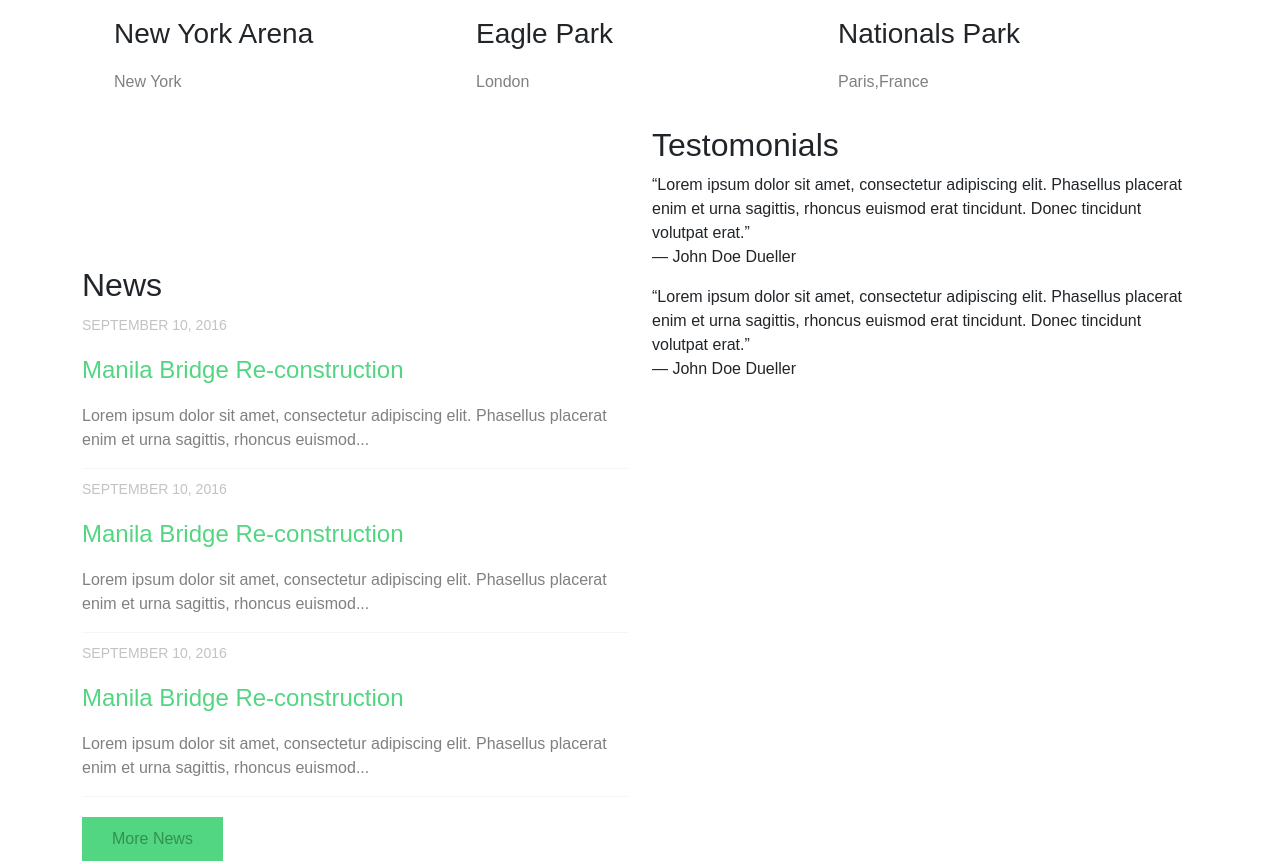
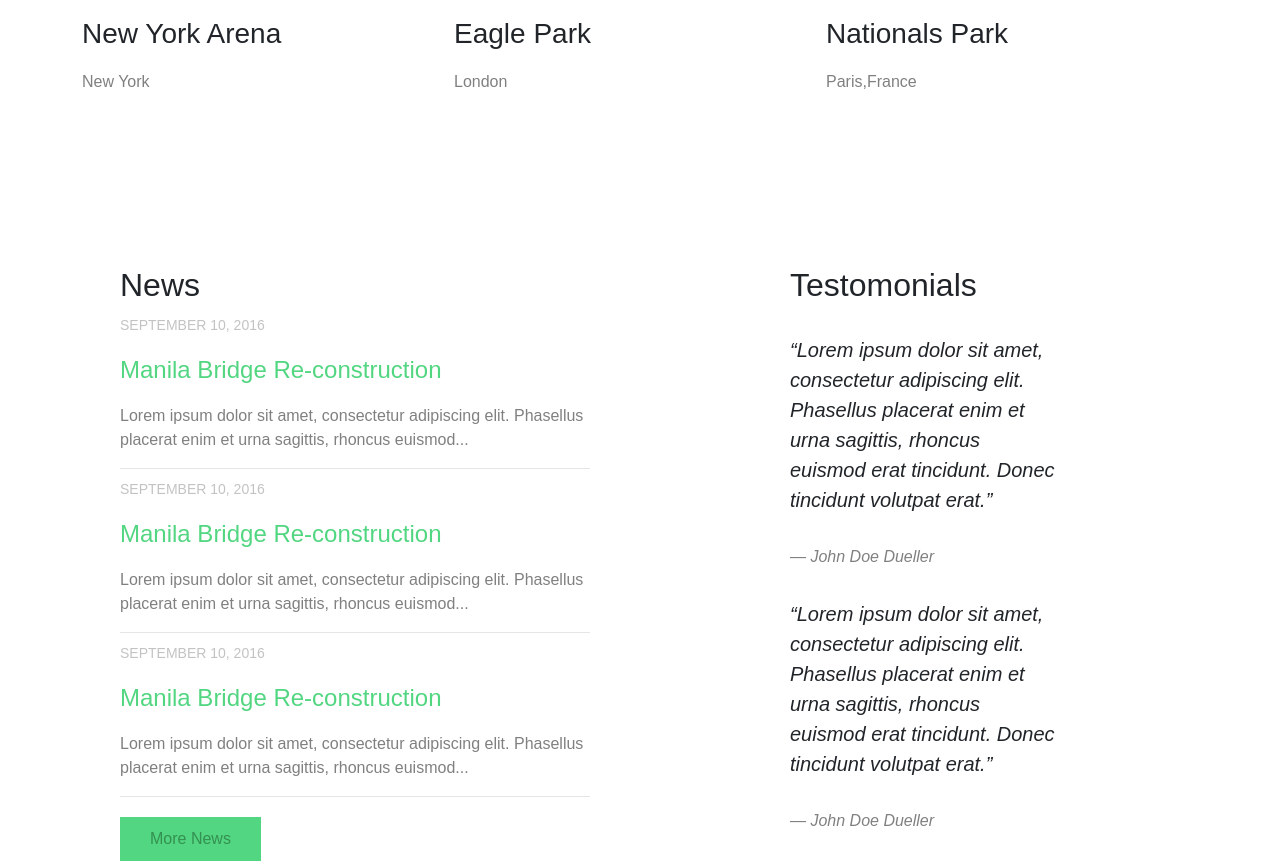
Before and after one commit to farruxaliyev299/berylliumTask, a plain HTML site: page index.html in a window 1280 px wide. Shown: the part 1404-2268 px from the top of the page. Drawn offline with nearby package versions, Linux system fonts and the light colour scheme.

Commit message:
update 10

```diff
--- a/assets/sass/pages/Home/_home.scss
+++ b/assets/sass/pages/Home/_home.scss
@@ -42,6 +42,9 @@
 }
 
 .work-carousel{
+    // display: flex;
+    justify-content: space-between;
+    padding: 0px;
     li{
         h3{
             margin: 20px 0px;
@@ -52,12 +55,24 @@
     }
 }
 
+#news-testimonials{
+    border-bottom: 1px solid #e6e6e6;
+}
+
 .news{
-    margin: 140px 0px;
+    margin-top: 140px;
+    margin-bottom: 50px;
+    padding: 0px 50px;
+}
+
+.testimonials{
+    margin-top: 140px;
+    margin-bottom: 70px;
+    padding: 0px 150px;
 }
 
 .news-item{
-    border-bottom: 1px solid whitesmoke;
+    border-bottom: 1px solid #e6e6e6;
     .news-date{
         color: #c4c3c3;
         font-size: 14px;
@@ -73,6 +88,20 @@
     }
     .news-description{
         color: grey;
+    }
+}
+
+.testimonials-item{
+    width: 100%;
+    margin: 30px 0px;
+    q{
+        font-size: 20px;
+        font-style: italic;
+    }
+    blockquote{
+        margin-top: 30px;
+        color: grey;
+        font-style: italic;
     }
 }
 
```
Also changed, not shown: assets/css/main.css, 1 other file.
